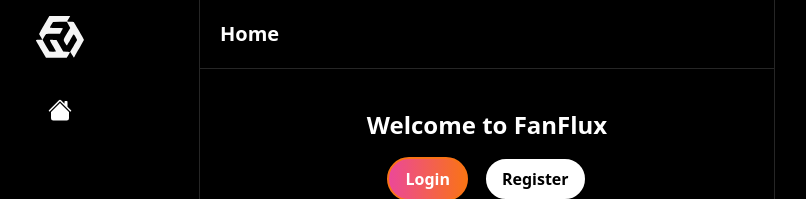
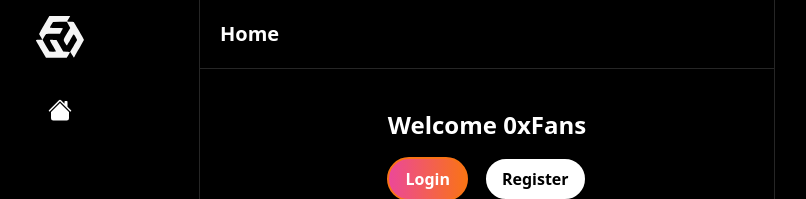
Before and after one commit to chrisholtt/Fwitter, a Next.js app: page / in a window 1280 px wide. Shown: the top 199 px of the page, without its empty margins (153-959 px from the left). Built offline with nearby package versions, Linux system fonts and the light colour scheme; no server answers; the database is empty; some icons are missing.

Commit message:
trying to builkd

```diff
--- a/components/Form.tsx
+++ b/components/Form.tsx
@@ -97,7 +97,7 @@
         </div>
       ) : (
         <div className="py-8">
-          <h1 className="text-white text-2xl text-center mb-4 font-bold">Welcome to FanFlux</h1>
+          <h1 className="text-white text-2xl text-center mb-4 font-bold">Welcome 0xFans</h1>
           <div className="flex flex-row items-center justify-center gap-4">
             <Button label="Login" onClick={loginModal.onOpen} />
             <Button label="Register" onClick={registerModal.onOpen} secondary />
--- a/package.json
+++ b/package.json
@@ -4,7 +4,7 @@
   "private": true,
   "scripts": {
     "dev": "next dev",
-    "build": "next build",
+    "build": "next build && prisma generate",
     "start": "next start",
     "lint": "next lint"
   },
```
